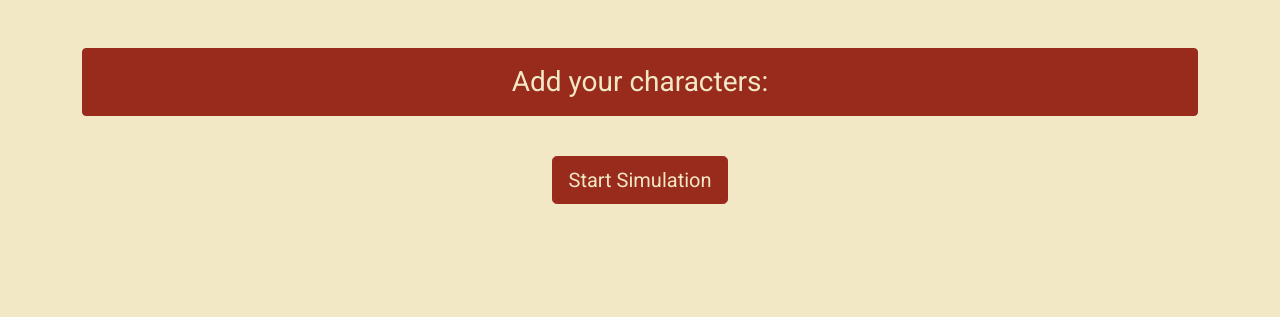
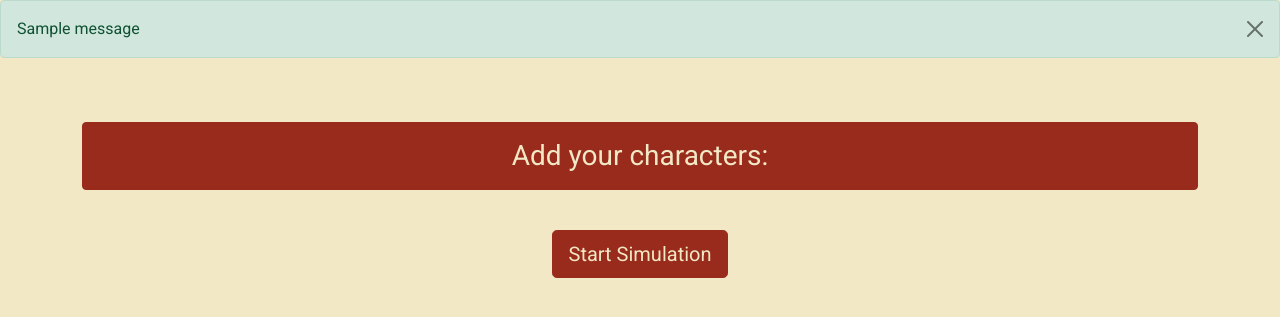
Before and after one commit to extraedan/battle-royale, a Flask app: page /create in a window 1280 px wide. Shown: the top 317 px of the page. Run offline with Flask 3, Linux system fonts and the light colour scheme; one stand-in notice (Sample message) is shown; some libraries are stand-ins or nearby versions.

Commit message:
Check for duplicate character names
Check if name field in form matches any current character names
If success, display success message
If duplicate, display error message

```diff
--- a/logic.py
+++ b/logic.py
@@ -93,11 +93,8 @@ def update_character_attributes(char_a, char_b, output):
 def update_context(output):
     game.context = output["context"]
 
-def create_edit_character(form):
+def create_edit_character(name,index):
     """Processes form input to create a new character or edit an existing one based on the slot number."""
-
-    index = int(form.slot.data) # get the character slot from the form
-    name = form.name.data # get the character name from the form
 
     # Creating new characters
     if game.characters[index] is None: # if no character is in that slot
@@ -106,6 +103,13 @@ def create_edit_character(form):
     # Edit character name if it already exists
     else:
         game.characters[index].name = name
+
+def check_if_duplicate(name, index):
+    # Check if the name is already taken by another character
+    existing_names = [c.name for c in game.characters if c is not None and c.id != index]
+    if name in existing_names:
+        return True
+
 
 def get_characters():
     return game.characters
--- a/routes.py
+++ b/routes.py
@@ -1,4 +1,4 @@
-from flask import render_template, request, redirect, url_for
+from flask import render_template, request, redirect, url_for, flash
 from forms import InputCharacter, NextEvent, CharacterAmount
 from logic import *
 
@@ -47,13 +47,23 @@ def init_routes(app):
     def choose_characters():
         """Handle character creation and editing."""
         forms = [InputCharacter() for _ in range(game.character_amount)]  # Create the forms
-        character_to_render = get_characters()  # Fetch the character list
+        messages = []
 
         # Handle form submission
         if request.method == 'POST':
             for form in forms:
                 if form.validate_on_submit():
-                    create_edit_character(form)  # Create or edit character that was submitted
+                    name = form.name.data  # get the character name from the form
+                    index = int(form.slot.data)  # get the character slot from the form
+                    if check_if_duplicate(name,index):
+                        messages.append(('error', f'Error: Character name "{name}" already exists.'))
+                    else:
+                        create_edit_character(name,index)  # Create or edit character that was submitted
+                        messages.append(('success', f'Character "{name}" successfully created/edited.'))
+
+            for category, message in set(messages):
+                flash(message, category)
+
             return redirect(url_for('choose_characters'))  # Redirect after processing all forms
 
         # Render the form page for a GET request
--- a/templates/choose_characters.html
+++ b/templates/choose_characters.html
@@ -1,5 +1,22 @@
 {% include "header.html" %}
 {% from "bootstrap5/form.html" import render_form %}
+
+
+<!-- Flash Messages -->
+{% with messages = get_flashed_messages(with_categories=true) %}
+    {% if messages %}
+        {% for category, message in messages %}
+            <div class="alert alert-{{ category }} alert-dismissible fade show" role="alert">
+                {{ message }}
+                <button type="button" class="btn-close" data-bs-dismiss="alert" aria-label="Close"></button>
+            </div>
+        {% endfor %}
+    {% endif %}
+{% endwith %}
+
+
+
+
 
 <body class="bg-primary text-primary"> <!-- Use primary background and text color -->
 <div class="container py-5">
```
